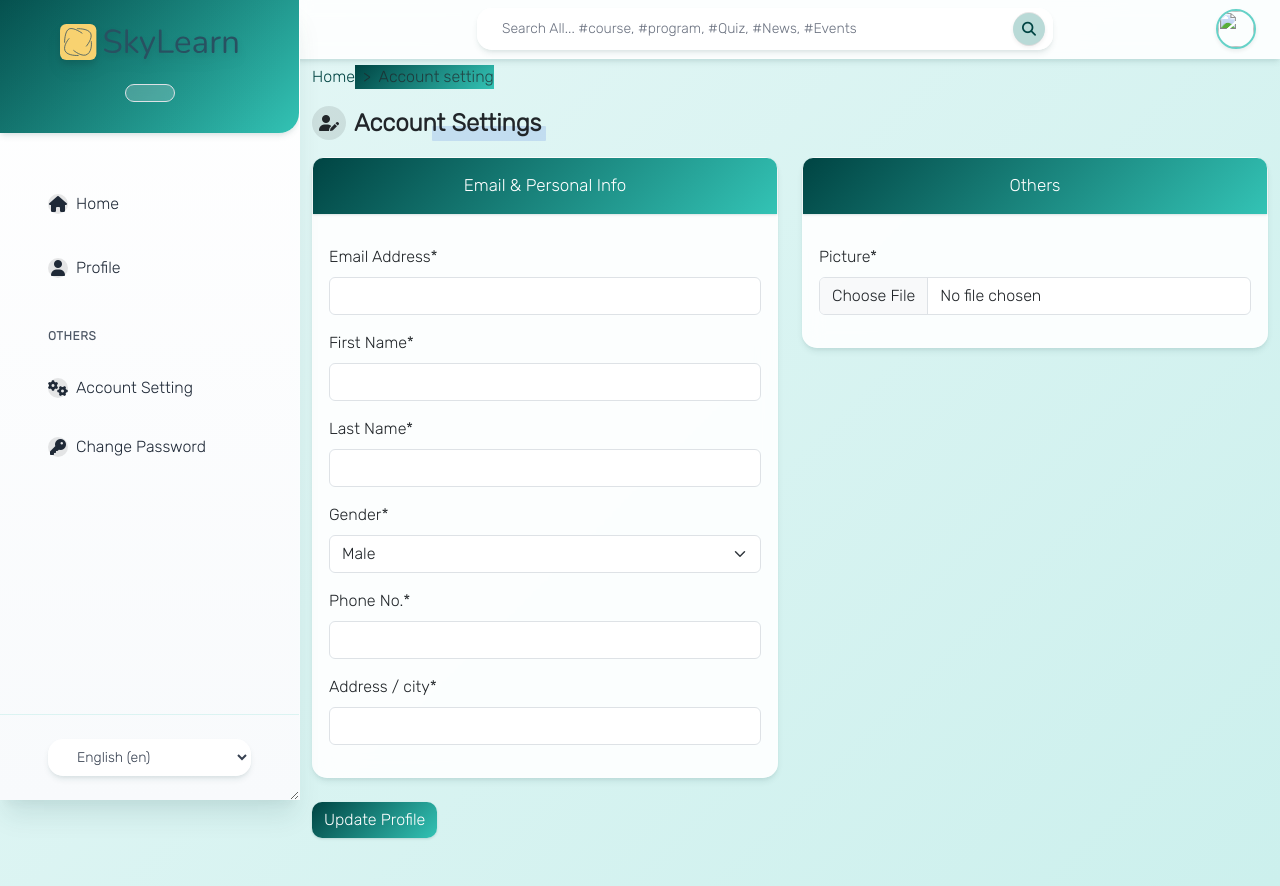
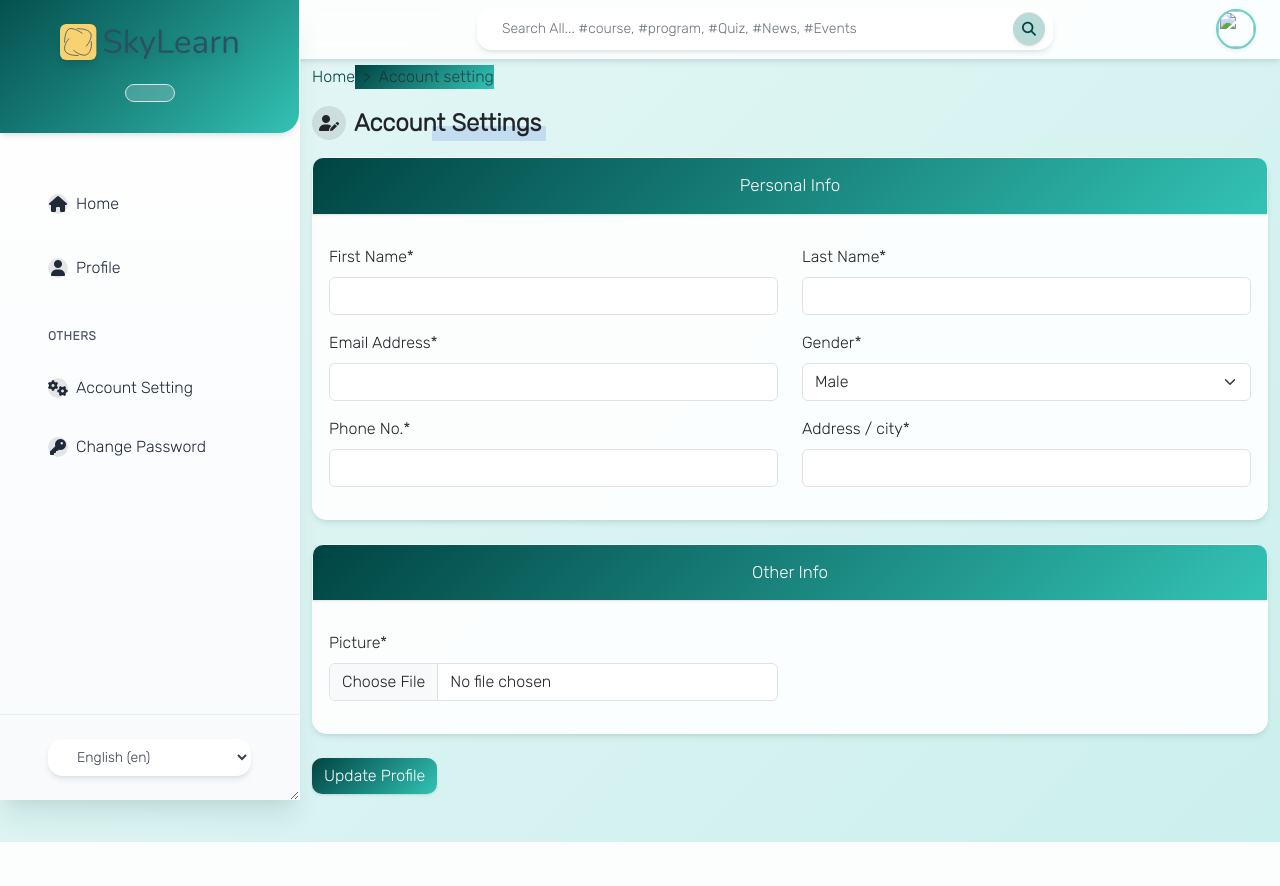
Before and after one commit to shreyajaiswal24/LMS_backend, a Django app: template templates/setting/profile_info_change.html in a window 1280 px wide. After the commit the page ends 842 px from the top, so only its background shows below. Run offline with Django 3.2, Linux system fonts and the light colour scheme; the template is opened without the code that fills it: values that come from a table or form of the project are taken from there, others are empty; parts of the project's set-up code (start-up, migrations or seed data) failed here and were passed over; some libraries are stand-ins or nearby versions.

Commit message:
lms_frontend

```diff
--- a/templates/setting/profile_info_change.html
+++ b/templates/setting/profile_info_change.html
@@ -19,28 +19,53 @@
 
 <form action="" method="POST" enctype="multipart/form-data">{% csrf_token %}
     <div class="row mb-4">
+        <div class="col-12">
+            <div class="card">
+                <div class="form-title">{% trans 'Personal Info' %}</div>
+                <div class="card-body">
+                    <div class="row">
                         <div class="col-md-6">
-            <div class="card">
-                <div class="form-title">{% trans 'Email' %} &amp; {% trans 'Personal Info' %}</div>
-                <div class="card-body">
+                            {{ form.first_name|as_crispy_field }}
+                        </div>
+                        <div class="col-md-6">
+                            {{ form.last_name|as_crispy_field }}
+                        </div>
+                    </div>
+                    <div class="row">
+                        <div class="col-md-6">
                             {{ form.email|as_crispy_field }}
-                    {{ form.first_name|as_crispy_field }}
-                    {{ form.last_name|as_crispy_field }}
+                        </div>
+                        <div class="col-md-6">
                             {{ form.gender|as_crispy_field }}
+                        </div>
+                    </div>
+                    <div class="row">
+                        <div class="col-md-6">
                             {{ form.phone|as_crispy_field }}
+                        </div>
+                        <div class="col-md-6">
                             {{ form.address|as_crispy_field }}
                         </div>
                     </div>
                 </div>
+            </div>
+        </div>
+    </div>
+
+    <div class="row mb-4">
+        <div class="col-12">
+            <div class="card">
+                <p class="form-title">{% trans 'Other Info' %}</p>
+                <div class="card-body">
+                    <div class="row">
                         <div class="col-md-6">
-            <div class="card">
-                <p class="form-title">{% trans 'Others' %}</p>
-                <div class="card-body">
                             {{ form.picture|as_crispy_field }}
                         </div>
                     </div>
                 </div>
             </div>
-    <button class="btn btn-primary" type="submit">{% trans 'Update Profile' %}</button>
+        </div>
+    </div>
+    <button class="btn btn-primary text-white" type="submit">{% trans 'Update Profile' %}</button>
 </form>
 {% endblock content %}
```
Lines whose indentation alone changed are shown as unchanged.
